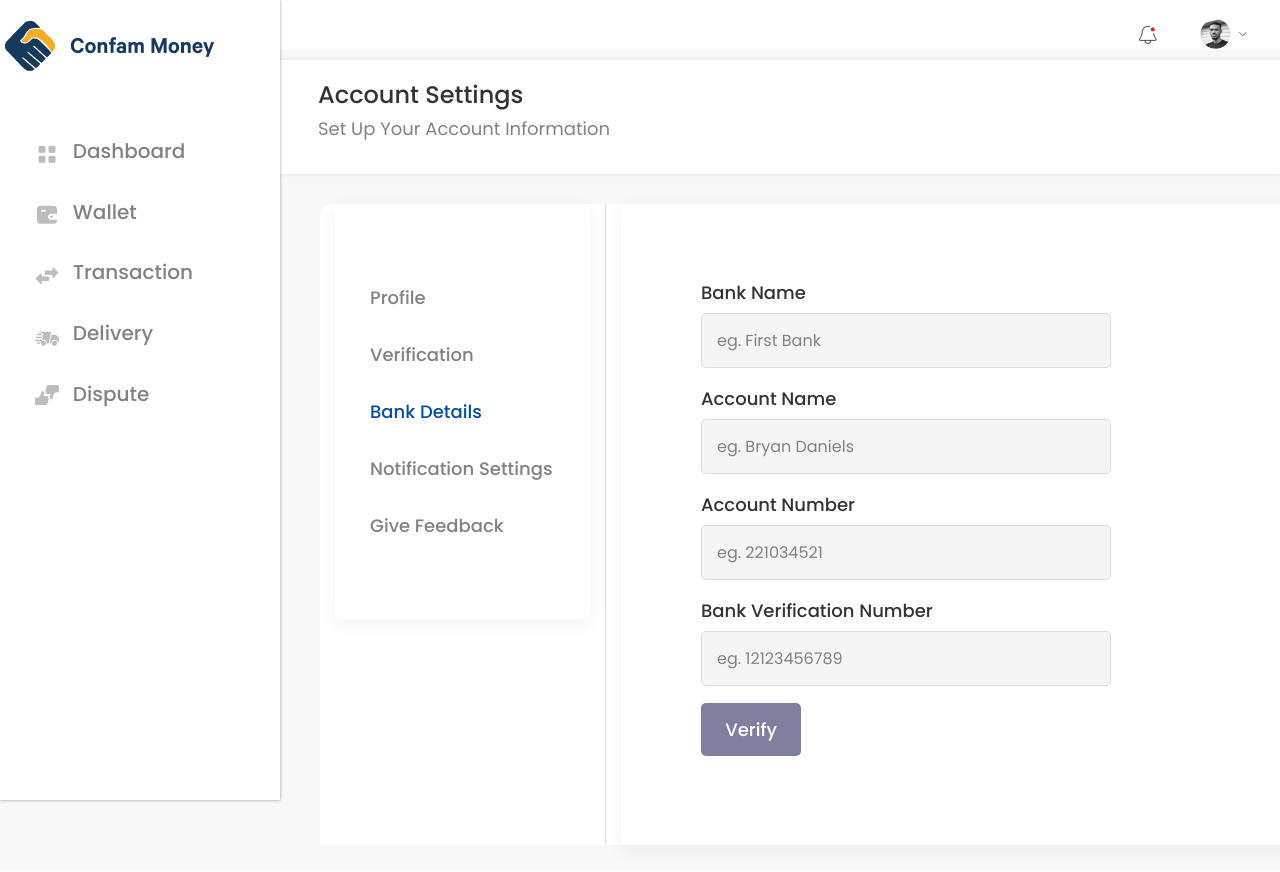
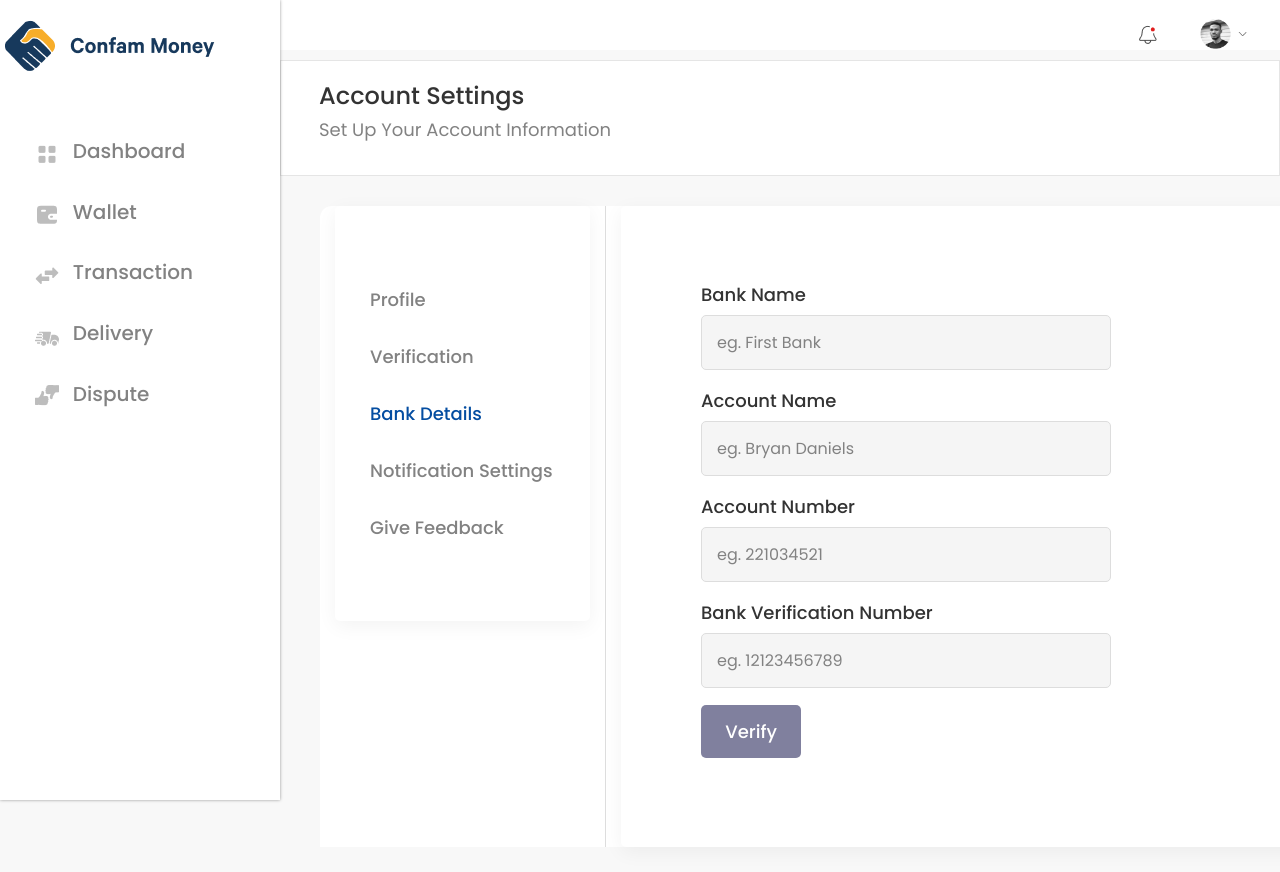
Before and after one commit to Ismartdesigns/Dashboard-Buyer-Profile-Bank-Details, a plain HTML site: page index.html in a window 1280 px wide. Drawn offline with Linux system fonts and the light colour scheme.

Commit message:
Update style.css

```diff
--- a/style.css
+++ b/style.css
@@ -301,7 +301,7 @@ a[data-toggle="collapse"] {
     margin-top: 0;
     margin-bottom: 30px;
     padding: 25px 35px 22px 38px;
-    box-shadow: 1px 0 5px rgba(0, 0, 0, 0.1);
+    border: 1px solid rgba(0, 0, 0, 0.1);
     margin-left: -40px;
     margin-right: -40px;
     position: relative;
```
